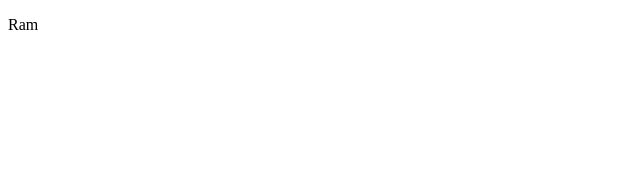
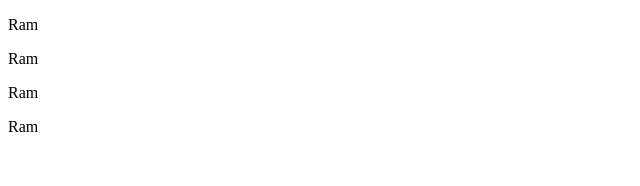
Before and after one commit to Rajan-kumar-2026/Practice-Git, an Angular app: page / in a window 1280 px wide. Shown: the top 186 px of the page, without its empty margins (0-640 px from the left). Built offline with nearby package versions, Linux system fonts and the light colour scheme.

Commit message:
rajan secon htmls

```diff
--- a/src/app/app.component.html
+++ b/src/app/app.component.html
@@ -1,3 +1,5 @@
 <div class="">
   <p>Ram</p>
+  <p>Ram</p>
+  <p>Ram</p><p>Ram</p>
 </div>
```
